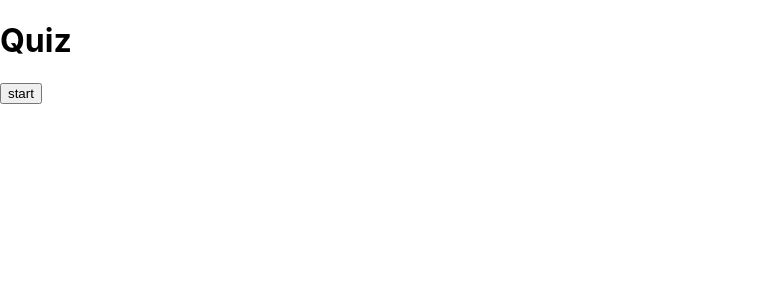
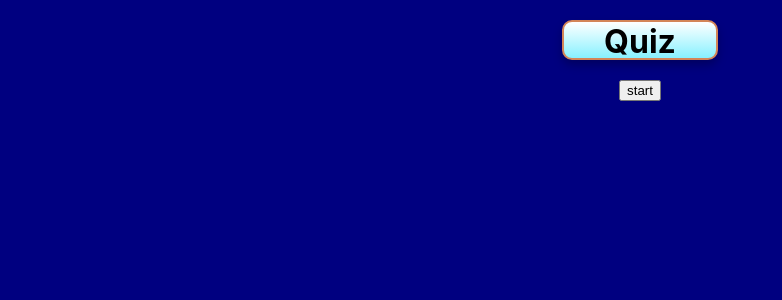
Before and after one commit to SyedMuhammedBilal/Quiz-App-with-React-and-TypeScript, a React (Create React App) app: page / in a window 1280 px wide. Shown: the top 300 px of the page, without its empty margins (0-782 px from the left). Built offline with nearby package versions, Linux system fonts and the light colour scheme.

Commit message:
Add files via upload

```diff
--- /dev/null
+++ b/src/App.styles.ts
@@ -0,0 +1,45 @@
+import styled, { createGlobalStyle } from 'styled-components';
+
+export const GlobalStyles = createGlobalStyle`
+  html{
+    height: 100%;
+  }
+
+  body{
+    background-color: navy;
+    margin: 0;
+    padding: 0 20px;
+    display: flex;
+    justify-content: center;
+  }
+
+  *{
+    box-sizing: border-box;
+  }
+`
+
+export const Wrapper = styled.div`
+  display: flex;
+  flex-direction: column;
+  align-items: center;
+  > p{
+    color: #fff;
+  }
+  .score{
+    color: #fff;
+    font-size: 2rem;
+    margin: 0;
+  }
+  h1{
+    background-image: linear-gradient(180deg, #fff, #87f1ff);
+    border: 2px solid #d38558;
+    box-shadow: 0px 5px 10px rgba(0, 0, 0, 0.25);
+    border-radius: 10px;
+    height: 40px;
+    margin: 20px 0;
+    padding: 0 40px;
+  }
+  .start{
+    max-width: 200px;
+  }
+`
--- a/src/App.tsx
+++ b/src/App.tsx
@@ -1,6 +1,7 @@
-import React, {useState} from 'react';
+import React, {useState, Fragment} from 'react';
 import './App.css';
 import { QuestionCard } from './components/QuestionCard';
+import { GlobalStyles, Wrapper } from './App.styles';
 import { fetchQuestions, Difficulty, QuestionState, Question } from './API';
 
 const TOTAL_QUESTION = 10;
@@ -62,7 +63,10 @@ function App() {
   };
 
   return (
+    <Fragment>
+      <GlobalStyles/>
       <div>
+        <Wrapper>
         <h1>Quiz</h1>
         {gameOver || userAnswers.length === TOTAL_QUESTION ? (
           <button className="btn" onClick={startQuiz}>
@@ -93,7 +97,9 @@ function App() {
           <button className="next" onClick={nextQuestion}>
             Next
           </button>) : null }
+        </Wrapper>
       </div>
+    </Fragment>
   );
 }
 
--- /dev/null
+++ b/src/components/QuestionCard.styles.ts
@@ -0,0 +1,45 @@
+import styled from 'styled-components';
+
+export const Wrapper = styled.div`
+  max-width: 1100px;
+  background: #ebfeff;
+  border-radius: 10px;
+  border: 2px solid #0085a3;
+  padding: 20px;
+  box-shadow 0px 5px 10px rgba(0, 0, 0, 0.25);
+  text-align: center;
+  p{
+    font-size: 1rem;
+  }
+`;
+
+type ButtonWrapperProps = {
+  correct: boolean;
+  userClicked: boolean;
+};
+
+export const ButtonWrapper = styled.div<ButtonWrapperProps>`
+  transition: all 0.3s ease;
+  :hover{
+    opacity: 0.8;
+  }
+  button{
+    cursor: pointer;
+    user-select: none;
+    font-size: 0.8rem;
+    width: 100%;
+    height: 40px;
+    margin: 5px 0;
+    background: ${({ correct, userClicked }) =>
+    correct
+      ? 'linear-gradient(90deg, #56FFA4, #59BC86)'
+      : !correct && userClicked
+      ? 'linear-gradient(90deg, #FF5656, #C16868)'
+      : 'linear-gradient(90deg, #56ccff, #6eafb4)'};
+    border: 3px solid #ffffff;
+    box-shadow: 1px 2px 0px rgba(0, 0, 0, 0.1);
+    border-radius: 10px;
+    color: #fff;
+    text-shadow: 0px 1px 0px rgba(0, 0, 0, 0.25);
+  }
+`;
--- a/src/components/QuestionCard.tsx
+++ b/src/components/QuestionCard.tsx
@@ -1,4 +1,5 @@
 import React from 'react'
+import { Wrapper, ButtonWrapper } from './QuestionCard.styles';
 
 type Props = {
   question: string;
@@ -15,19 +16,26 @@ export const QuestionCard: React.FC<Props> = ({
     questionNum, totalQuestions }) => {
   return (
     <div>
+    <Wrapper>
+      <div>
         <p>
           Question: {questionNum} / {totalQuestions}
         </p>
         <p dangerouslySetInnerHTML={{ __html: question }} />
         <div>
           {answers.map(answer => (
-          <div>
+            <ButtonWrapper
+              correct={ userAnswer?.answer === answer }
+              userClicked = { userAnswer?.answer === answer }
+            >
               <button disabled={userAnswer} value={answer} onClick={callback}>
                 <span dangerouslySetInnerHTML={{ __html: answer }} />
               </button>
-          </div>
+            </ButtonWrapper>
           ))};
         </div>
       </div>
+    </Wrapper>
+    </div>
   )
 }
```
Lines whose indentation alone changed are shown as unchanged.
